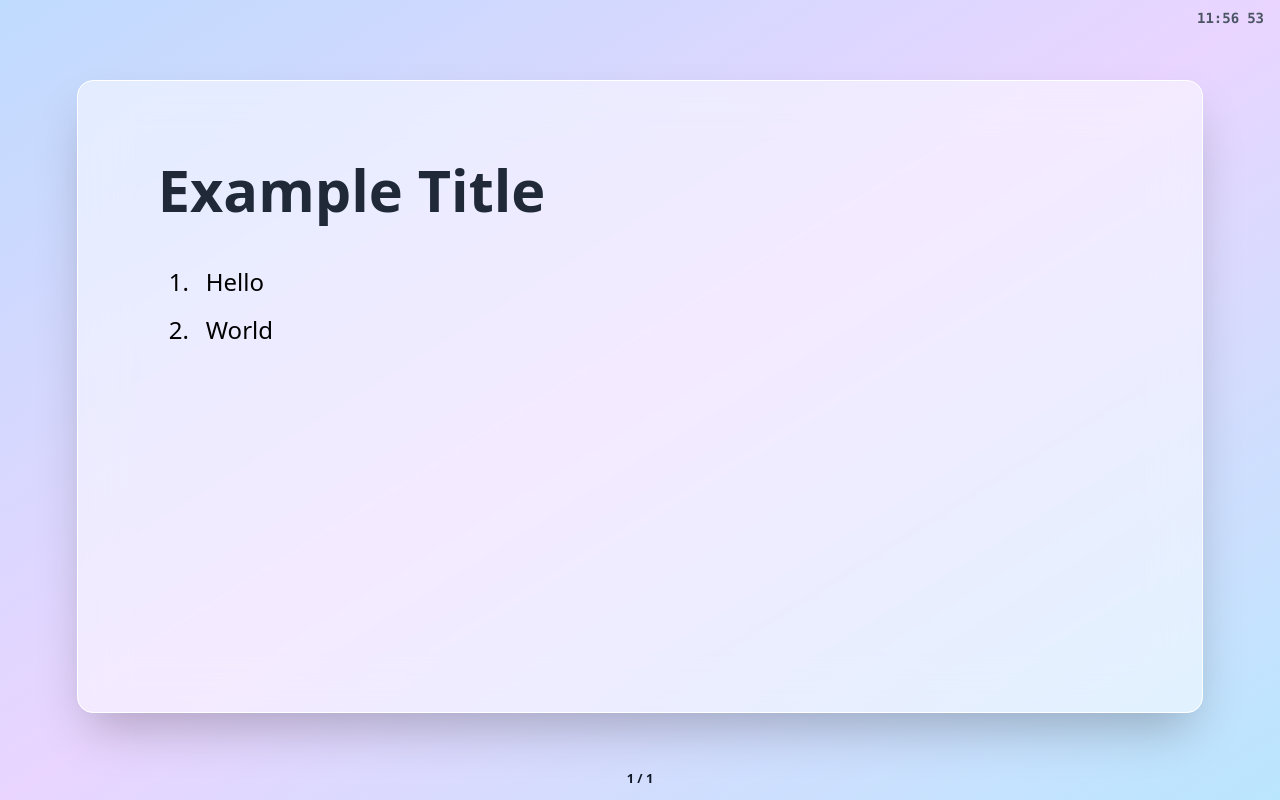
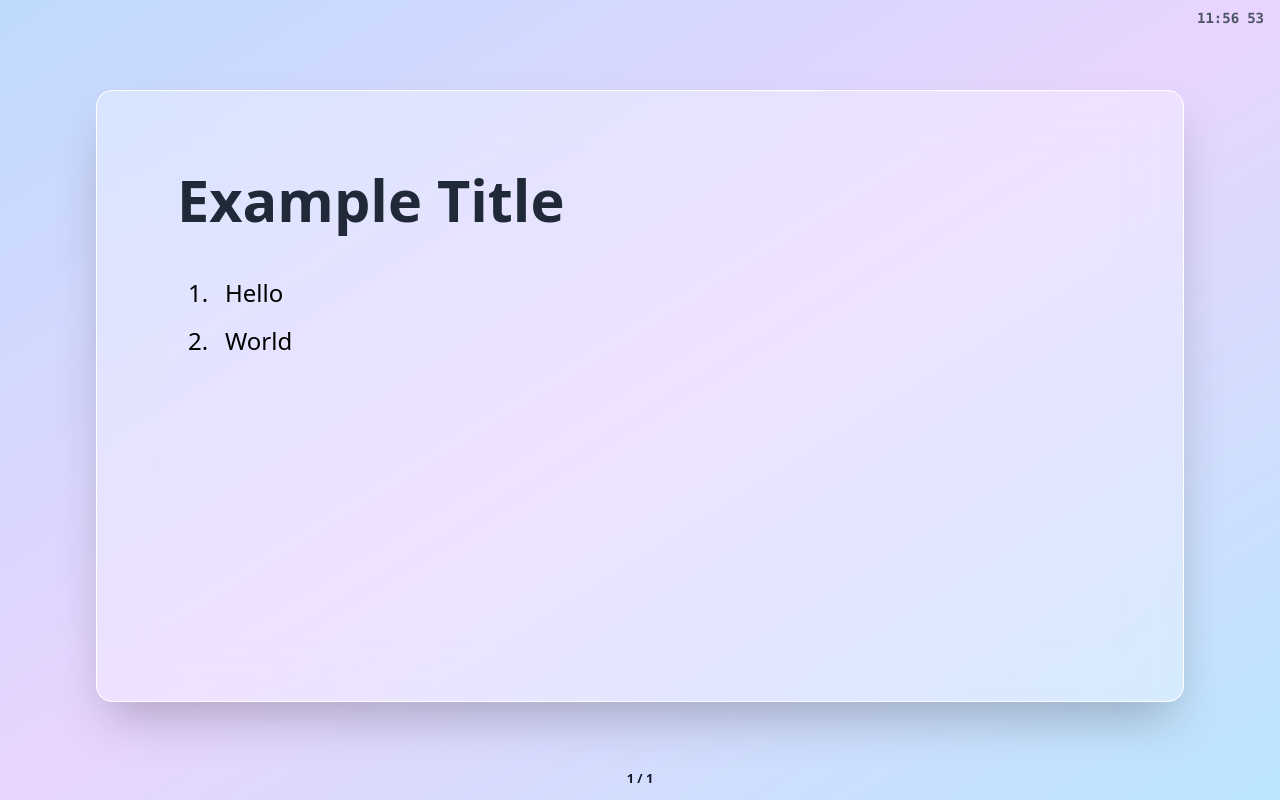
Before and after one commit to ryuji-1to/react-presentation, a React (Vite) app: page / in a window 1280 px wide. Built offline with nearby package versions, Linux system fonts and the light colour scheme.

Commit message:
style: 💄 update

```diff
--- a/src/components/template/Slide.tsx
+++ b/src/components/template/Slide.tsx
@@ -77,7 +77,7 @@ export const Slide = ({ children, animation, position, prose, slideTitle, resetK
 
   return (
     <div className="flex-1 mx-auto flex items-center">
-      <div className="w-[88vw] aspect-video p-20 bg-white bg-opacity-50 shadow-2xl rounded-2xl backdrop-blur-xl border border-white">
+      <div className="w-[85vw] aspect-video p-20 bg-white/30 shadow-2xl rounded-2xl backdrop-blur-xl border border-white">
         {element}
       </div>
     </div>
```
